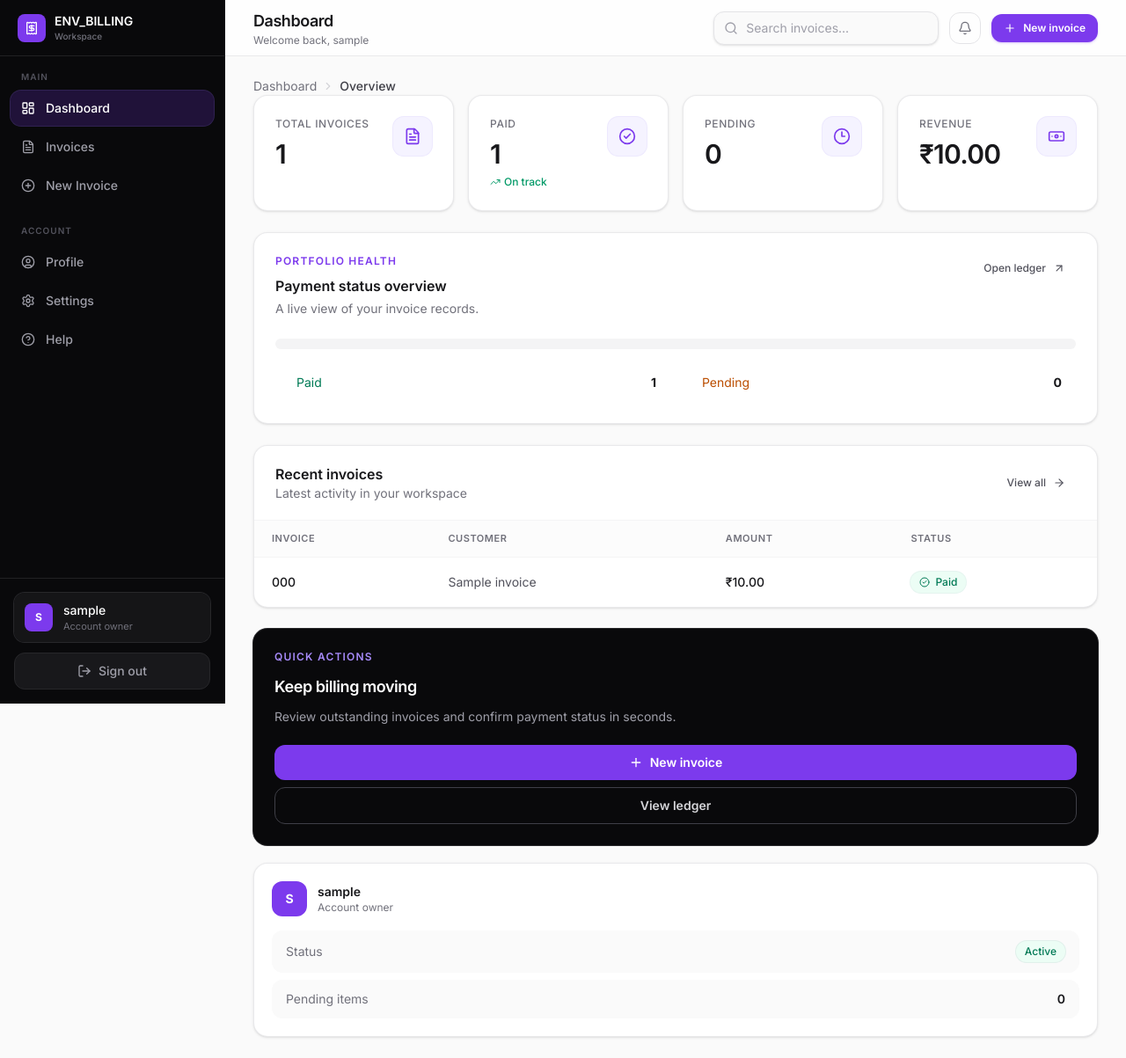
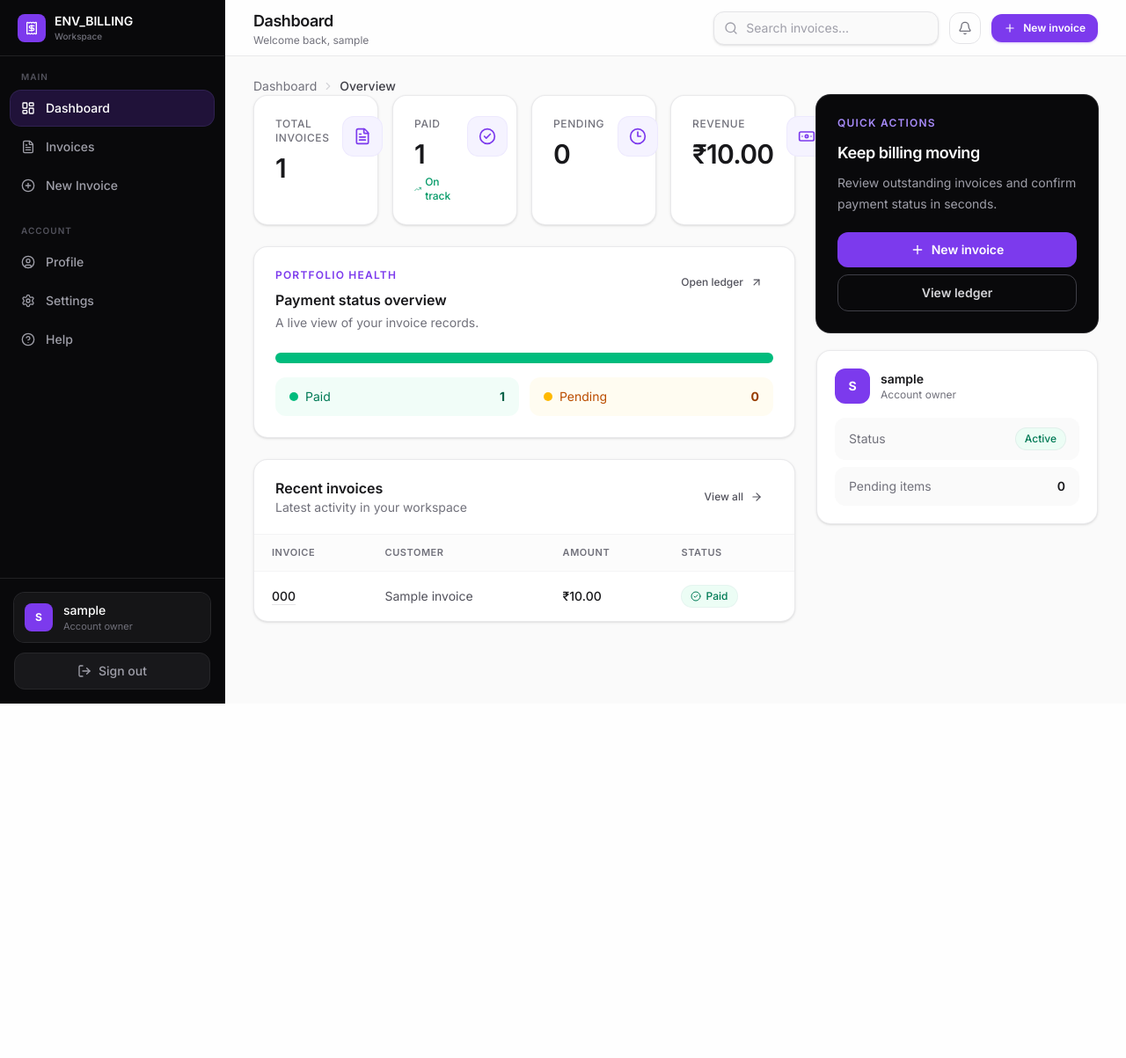
Before and after one commit to DevAgarwal15/Invoices_Management_System, a Django app: page /dashboard/ in a window 1280 px wide. Shown: the whole page at 88% size. After the commit the page ends 800 px from the top, so only its background shows below. Run offline with Django 5.2, Linux system fonts and the light colour scheme; a user stored in the database is signed in; tables that the repository leaves empty hold one stand-in row (values such as "Sample post").

Commit message:
added screenshots and finalize portfolio bar color

```diff
--- a/invoices/static/css/output.css
+++ b/invoices/static/css/output.css
@@ -8,6 +8,7 @@
       "Courier New", monospace;
     --color-red-50: oklch(97.1% 0.013 17.38);
     --color-red-200: oklch(88.5% 0.062 18.334);
+    --color-red-300: oklch(80.8% 0.114 19.571);
     --color-red-400: oklch(70.4% 0.191 22.216);
     --color-red-500: oklch(63.7% 0.237 25.331);
     --color-red-600: oklch(57.7% 0.245 27.325);
@@ -15,11 +16,15 @@
     --color-red-900: oklch(39.6% 0.141 25.723);
     --color-red-950: oklch(25.8% 0.092 26.042);
     --color-amber-50: oklch(98.7% 0.022 95.277);
+    --color-amber-400: oklch(82.8% 0.189 84.429);
     --color-amber-600: oklch(66.6% 0.179 58.318);
     --color-amber-700: oklch(55.5% 0.163 48.998);
+    --color-amber-800: oklch(47.3% 0.137 46.201);
     --color-emerald-50: oklch(97.9% 0.021 166.113);
+    --color-emerald-500: oklch(69.6% 0.17 162.48);
     --color-emerald-600: oklch(59.6% 0.145 163.225);
     --color-emerald-700: oklch(50.8% 0.118 165.612);
+    --color-emerald-800: oklch(43.2% 0.095 166.913);
     --color-indigo-600: oklch(51.1% 0.262 276.966);
     --color-zinc-50: oklch(98.5% 0 none);
     --color-zinc-100: oklch(96.7% 0.001 286.375);
@@ -82,6 +87,7 @@
     --color-brand-50: #f5f3ff;
     --color-brand-100: #ede9fe;
     --color-brand-200: #ddd6fe;
+    --color-brand-300: #c4b5fd;
     --color-brand-400: #a78bfa;
     --color-brand-500: #8b5cf6;
     --color-brand-600: #7c3aed;
@@ -379,6 +396,9 @@
   .table-cell {
     display: table-cell;
   }
+  .h-2\.5 {
+    height: calc(var(--spacing) * 2.5);
+  }
   .h-3 {
     height: calc(var(--spacing) * 3);
   }
@@ -435,6 +455,9 @@
   }
   .\!w-auto {
     width: auto !important;
+  }
+  .w-2\.5 {
+    width: calc(var(--spacing) * 2.5);
   }
   .w-3 {
     width: calc(var(--spacing) * 3);
@@ -727,6 +764,15 @@
   .bg-amber-50 {
     background-color: var(--color-amber-50);
   }
+  .bg-amber-50\/70 {
+    background-color: color-mix(in srgb, oklch(98.7% 0.022 95.277) 70%, transparent);
+    @supports (color: color-mix(in lab, red, red)) {
+      background-color: color-mix(in oklab, var(--color-amber-50) 70%, transparent);
+    }
+  }
+  .bg-amber-400 {
+    background-color: var(--color-amber-400);
+  }
   .bg-brand-50 {
     background-color: var(--color-brand-50);
   }
@@ -741,6 +787,15 @@
   }
   .bg-emerald-50 {
     background-color: var(--color-emerald-50);
+  }
+  .bg-emerald-50\/70 {
+    background-color: color-mix(in srgb, oklch(97.9% 0.021 166.113) 70%, transparent);
+    @supports (color: color-mix(in lab, red, red)) {
+      background-color: color-mix(in oklab, var(--color-emerald-50) 70%, transparent);
+    }
+  }
+  .bg-emerald-500 {
+    background-color: var(--color-emerald-500);
   }
   .bg-red-50 {
     background-color: var(--color-red-50);
@@ -1015,12 +1076,18 @@
   .break-words {
     overflow-wrap: break-word;
   }
+  .break-all {
+    word-break: break-all;
+  }
   .text-amber-600 {
     color: var(--color-amber-600);
   }
   .text-amber-700 {
     color: var(--color-amber-700);
   }
+  .text-amber-800 {
+    color: var(--color-amber-800);
+  }
   .text-brand-400 {
     color: var(--color-brand-400);
   }
@@ -1039,6 +1106,9 @@
   .text-emerald-700 {
     color: var(--color-emerald-700);
   }
+  .text-emerald-800 {
+    color: var(--color-emerald-800);
+  }
   .text-red-500 {
     color: var(--color-red-500);
   }
@@ -1077,6 +1147,15 @@
   }
   .uppercase {
     text-transform: uppercase;
+  }
+  .underline {
+    text-decoration-line: underline;
+  }
+  .decoration-zinc-200 {
+    text-decoration-color: var(--color-zinc-200);
+  }
+  .underline-offset-4 {
+    text-underline-offset: 4px;
   }
   .antialiased {
     -webkit-font-smoothing: antialiased;
@@ -1186,6 +1270,10 @@
   .duration-300 {
     --tw-duration: 300ms;
     transition-duration: 300ms;
+  }
+  .duration-700 {
+    --tw-duration: 700ms;
+    transition-duration: 700ms;
   }
   .ease-in-out {
     --tw-ease: var(--ease-in-out);
@@ -1510,8 +1623,8 @@
     .xl\:grid-cols-4 {
       grid-template-columns: repeat(4, minmax(0, 1fr));
     }
-    .xl\:grid-cols-\[1fr_320px\] {
-      grid-template-columns: 1fr 320px;
+    .xl\:grid-cols-\[minmax\(0\,1fr\)_320px\] {
+      grid-template-columns: minmax(0,1fr) 320px;
     }
   }
 }
--- a/invoices/templates/dashboard.html
+++ b/invoices/templates/dashboard.html
@@ -25,8 +25,8 @@
       </div>
       <div class="mt-6" data-status-chart data-paid="{{ paid_invoices }}" data-pending="{{ pending_invoices }}">
         <div class="flex h-3 overflow-hidden rounded-full bg-zinc-100" role="img" aria-label="Paid and pending invoice distribution">
-          <span data-paid-bar class="h-full bg-emerald-500 transition-all duration-700"></span>
-          <span data-pending-bar class="h-full bg-amber-400 transition-all duration-700"></span>
+          <span data-paid-bar class="h-full shrink-0 bg-emerald-500 transition-all duration-700"></span>
+          <span data-pending-bar class="h-full shrink-0 bg-amber-400 transition-all duration-700"></span>
         </div>
         <div class="mt-4 grid gap-3 text-sm sm:grid-cols-2">
           <div class="flex items-center justify-between rounded-xl bg-emerald-50/70 px-4 py-3"><span class="flex items-center gap-2 text-emerald-700"><span class="h-2.5 w-2.5 rounded-full bg-emerald-500"></span>Paid</span><strong class="text-emerald-800">{{ paid_invoices }}</strong></div>
@@ -143,8 +143,10 @@
     const paid = Number(statusChart.dataset.paid) || 0;
     const pending = Number(statusChart.dataset.pending) || 0;
     const total = paid + pending;
-    statusChart.querySelector('[data-paid-bar]').style.width = `${total ? (paid / total) * 100 : 0}%`;
-    statusChart.querySelector('[data-pending-bar]').style.width = `${total ? (pending / total) * 100 : 0}%`;
+    const paidPercentage = total ? (paid / total) * 100 : 0;
+    const pendingPercentage = total ? (pending / total) * 100 : 0;
+    statusChart.querySelector('[data-paid-bar]').style.flexBasis = `${paidPercentage}%`;
+    statusChart.querySelector('[data-pending-bar]').style.flexBasis = `${pendingPercentage}%`;
   }
 </script>
 {% endblock %}
--- a/invoices/templates/dashboard_base.html
+++ b/invoices/templates/dashboard_base.html
@@ -8,7 +8,7 @@
   <link rel="preconnect" href="https://fonts.googleapis.com">
   <link rel="preconnect" href="https://fonts.gstatic.com" crossorigin>
   <link href="https://fonts.googleapis.com/css2?family=Inter:wght@400;500;600;700&display=swap" rel="stylesheet">
-  <link rel="stylesheet" href="{% static 'css/output.css' %}?v=2">
+  <link rel="stylesheet" href="{% static 'css/output.css' %}?v=3">
   <script src="https://unpkg.com/lucide@latest"></script>
   {% block extra_head %}{% endblock %}
 </head>
--- a/invoices/templates/invoice_detail.html
+++ b/invoices/templates/invoice_detail.html
@@ -47,6 +47,10 @@
             <i data-lucide="arrow-left" class="h-3.5 w-3.5"></i>
             Back to ledger
           </a>
+          <a href="{% url 'edit_invoice' invoice.id %}" class="btn-secondary !py-2 !px-4 text-xs">
+            <i data-lucide="pencil" class="h-3.5 w-3.5"></i>
+            Edit invoice
+          </a>
           <button type="button" onclick="window.print()" class="btn-primary !py-2 !px-4 text-xs">
             <i data-lucide="printer" class="h-3.5 w-3.5"></i>
             Print invoice
--- a/invoices/views.py
+++ b/invoices/views.py
@@ -5,7 +5,7 @@ from django.core.paginator import Paginator
 from django.shortcuts import get_object_or_404, redirect, render
 
 from .models import Invoice
-from .forms import InvoiceForm
+from .forms import InvoiceEditForm, InvoiceForm
 
 
 def _invoice_page(request, queryset, template_name, page_title, status_filter):
@@ -75,6 +75,21 @@ def show_one_invoice(request, invoice_id):
 
 
 @login_required
+def edit_invoice(request, invoice_id):
+    invoice = get_object_or_404(Invoice, id=invoice_id, owner=request.user)
+    if request.method == "POST":
+        form = InvoiceEditForm(request.POST, instance=invoice)
+        if form.is_valid():
+            form.save()
+            messages.success(request, f"{invoice.invoice_number} was updated.")
+            return redirect("show_invoice", invoice_id=invoice.id)
+    else:
+        form = InvoiceEditForm(instance=invoice)
+
+    return render(request, "invoice_edit.html", {"form": form, "invoice": invoice})
+
+
+@login_required
 def show_unpaid_invoices(request):
     invoices = Invoice.objects.filter(owner=request.user, is_paid=False)
     return _invoice_page(
--- a/mysite/urls.py
+++ b/mysite/urls.py
@@ -26,6 +26,7 @@ urlpatterns = [
     path('invoice/',views.show_invoices,name='invoice'),
     path('invoice/create/', views.create_invoice, name='create_invoice'),
     path('invoice/<int:invoice_id>/', views.show_one_invoice, name='show_invoice'),
+    path('invoice/<int:invoice_id>/edit/', views.edit_invoice, name='edit_invoice'),
     path('invoice/unpaid/', views.show_unpaid_invoices, name='unpaid_invoices'),
     path('invoice/paid/', views.show_paid_invoices, name='paid_invoices'),
     path('invoice/delete/', views.delete_invoices, name='delete_invoice'),
```
Also changed, not shown: other parts of invoices/static/css/output.css (+72 -11 lines), invoices/forms.py (+8 -0 lines), invoices/templates/invoice_edit.html (added, +48 -0 lines), invoices/tests.py (+53 -0 lines), 7 other files.
